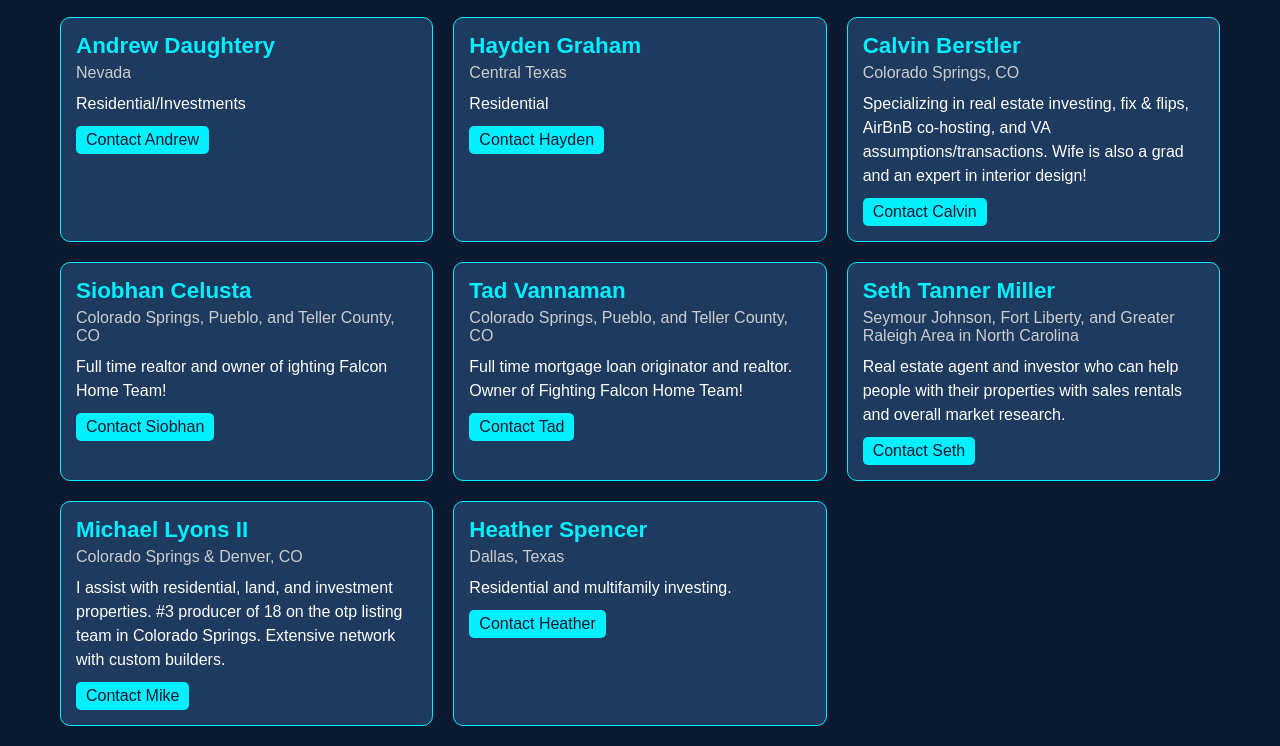
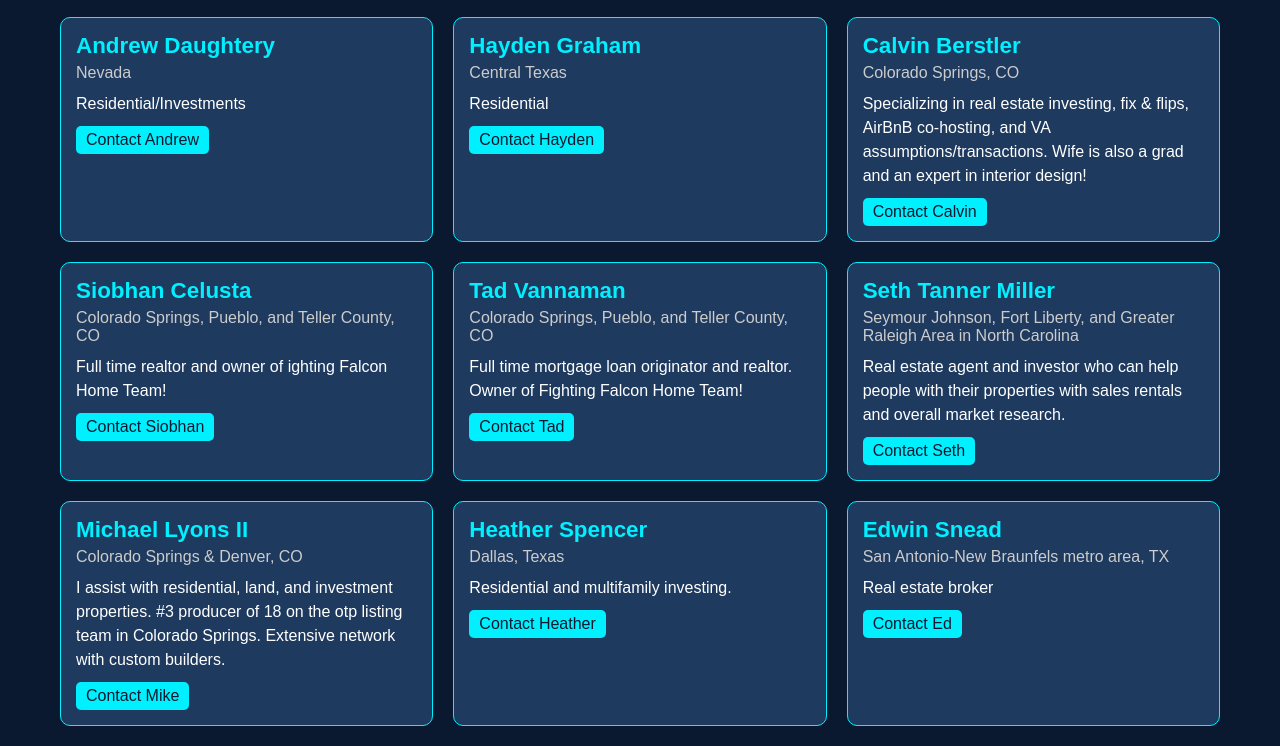
Before and after one commit to AirForceGrads/AirForceGrads.github.io, a plain HTML site: page real-estate.html in a window 1280 px wide. Shown: the part 1125-1871 px from the top of the page. Drawn offline with Linux system fonts and the light colour scheme.

Commit message:
Update real-estate.html

```diff
--- a/real-estate.html
+++ b/real-estate.html
@@ -259,6 +259,13 @@
                 <p class="realtor-description">Residential and multifamily investing.</p>
                 <a href="mailto:heather.spencer@thenavagency.com" class="contact-button">Contact Heather</a>
             </div>
+
+            <div class="realtor-card">
+                <h3 class="realtor-name">Edwin Snead</h3>
+                <p class="realtor-location">San Antonio-New Braunfels metro area, TX</p>
+                <p class="realtor-description">Real estate broker</p>
+                <a href="mailto:ed.snead@colonialrealestate.com" class="contact-button">Contact Ed</a>
+            </div>
         </div>
     </main>
 </body>
```
